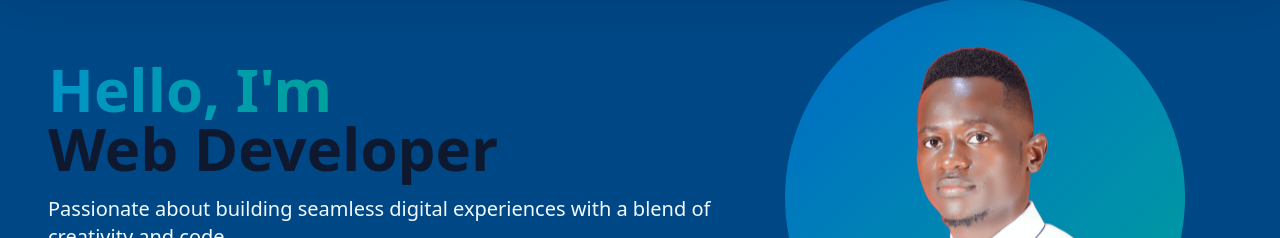
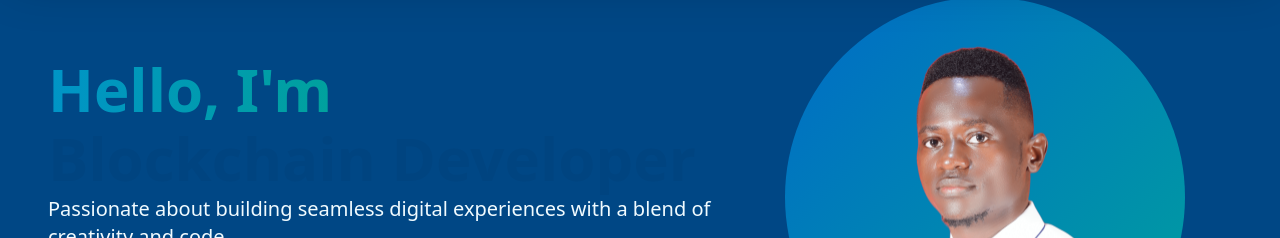
Before and after one commit to ombima56/ombima-hillary, a React (Vite) app in the folder frontend/: page / in a window 1280 px wide. Shown: the part 115-353 px from the top of the page. Built offline with nearby package versions, Linux system fonts and the light colour scheme.

Commit message:
fix: improve FlipWords component to handle invalid props and prevent TypeError

```diff
--- a/frontend/src/components/ui/ProjectCard/flip-words.jsx
+++ b/frontend/src/components/ui/ProjectCard/flip-words.jsx
@@ -1,11 +1,11 @@
 "use client";
-import React, { useCallback, useEffect, useState } from "react";
+import React, { useEffect, useState } from "react";
 // eslint-disable-next-line no-unused-vars
-import { AnimatePresence, motion } from "framer-motion";
+import { motion } from "framer-motion";
 import { cn } from "../../../../lib/utils";
 
 export const FlipWords = ({
-  words,
+  words = [],
   duration = 3000,
   className
 }) => {
@@ -15,46 +15,33 @@ export const FlipWords = ({
     return words.filter(word => typeof word === 'string' && word.length > 0);
   }, [words]);
 
-  const [currentWord, setCurrentWord] = useState(validWords[0] || "");
-
-  const startAnimation = useCallback(() => {
-    if (validWords.length === 0) return;
-    const currentIndex = validWords.indexOf(currentWord);
-    const nextIndex = (currentIndex + 1) % validWords.length;
-    setCurrentWord(validWords[nextIndex]);
-  }, [currentWord, validWords]);
+  const [currentIndex, setCurrentIndex] = useState(0);
 
   useEffect(() => {
+    if (validWords.length === 0) return;
+
     const interval = setInterval(() => {
-      startAnimation();
+      setCurrentIndex((prevIndex) => (prevIndex + 1) % validWords.length);
     }, duration);
 
     return () => clearInterval(interval);
-  }, [duration, startAnimation]);
+  }, [duration, validWords.length]);
 
   // Guard against empty valid words
-  if (validWords.length === 0 || !currentWord) {
+  if (validWords.length === 0) {
     return null;
   }
 
+  const currentWord = validWords[currentIndex];
+
   return (
-    <AnimatePresence mode="wait">
     <motion.div
-        key={currentWord}
-        initial={{ opacity: 0, y: 20, rotateX: 90 }}
-        animate={{
-          opacity: 1,
-          y: 0,
-          rotateX: 0
-        }}
-        exit={{
-          opacity: 0,
-          y: -20,
-          rotateX: -90
-        }}
+      key={currentIndex}
+      initial={{ opacity: 0, y: 10 }}
+      animate={{ opacity: 1, y: 0 }}
       transition={{
-          duration: 0.6,
-          ease: [0.4, 0, 0.2, 1]
+        duration: 0.5,
+        ease: "easeInOut"
       }}
       className={cn(
         "inline-block text-left text-neutral-900 dark:text-neutral-100",
@@ -63,6 +50,5 @@ export const FlipWords = ({
     >
       {currentWord}
     </motion.div>
-    </AnimatePresence>
   );
 };
```
Lines whose indentation alone changed are shown as unchanged.
